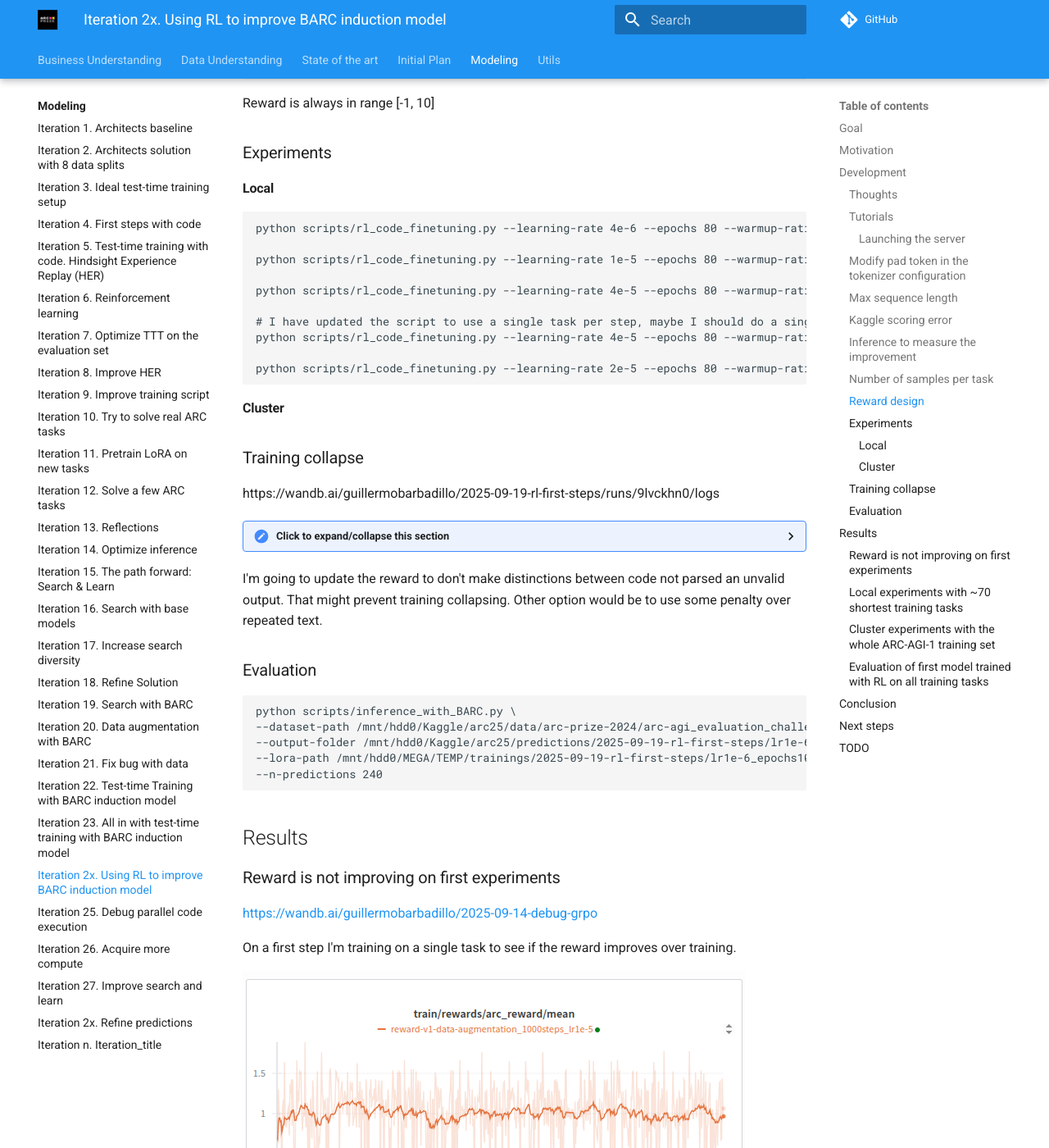
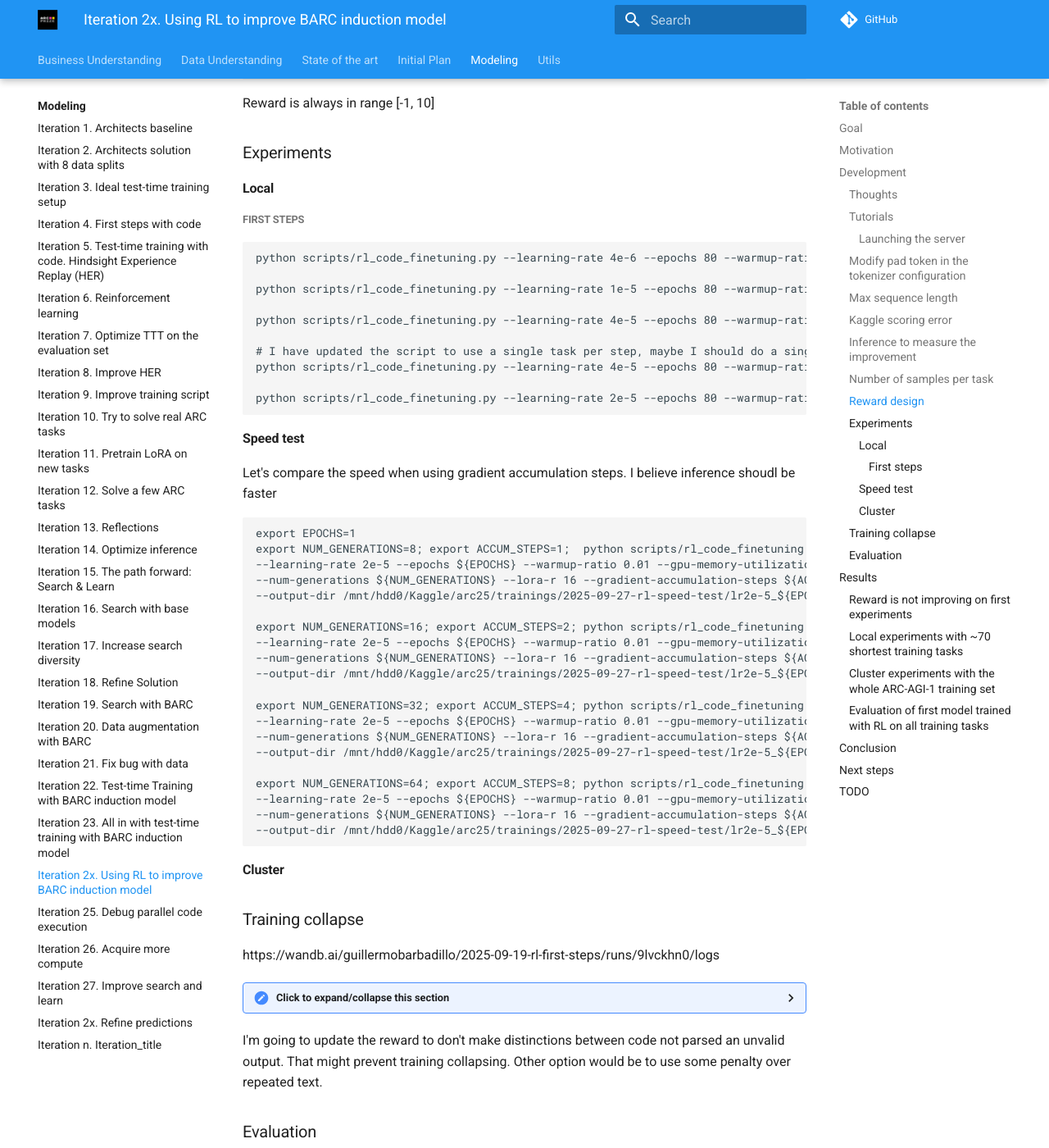
Before and after one commit to ironbar/arc25, an MkDocs documentation site: the page built from docs/modeling/Iteration_24_RL_BARC.md, in a window 1280 px wide and 1400 px high, scrolled down 3719 px. Shown: the whole window at 82% size. Built offline with MkDocs 1.6.1 and Material for MkDocs 9.7.7, drawn with Linux system fonts in a browser that asks for light colours; comment, search, counter and statistics services are not loaded.

Commit message:
started rl speed tests to find the best training configuration

````diff
--- a/docs/modeling/Iteration_24_RL_BARC.md
+++ b/docs/modeling/Iteration_24_RL_BARC.md
@@ -153,6 +153,8 @@ Reward is always in range [-1, 10]
 
 #### Local
 
+##### First steps
+
 ```bash
 python scripts/rl_code_finetuning.py --learning-rate 4e-6 --epochs 80 --warmup-ratio 0.01 --gpu-memory-utilization 0.7 --num-generations 24 --lora-r 32 --output-dir /mnt/hdd0/Kaggle/arc25/trainings/2025-09-15-debug-grpo/lr4e-6_80epochs_24gen_32lora_new-reward
 
@@ -164,6 +166,33 @@ python scripts/rl_code_finetuning.py --learning-rate 4e-5 --epochs 80 --warmup-r
 python scripts/rl_code_finetuning.py --learning-rate 4e-5 --epochs 80 --warmup-ratio 0.01 --gpu-memory-utilization 0.68 --num-generations 16 --lora-r 16 --output-dir /mnt/hdd0/Kaggle/arc25/trainings/2025-09-15-debug-grpo/lr4e-5_80epochs_16gen_4prompts-per-step_16lora_prompt-fix --training-prompts-per-step 4
 
 python scripts/rl_code_finetuning.py --learning-rate 2e-5 --epochs 80 --warmup-ratio 0.01 --gpu-memory-utilization 0.67 --num-generations 16 --lora-r 16 --output-dir /mnt/hdd0/Kaggle/arc25/trainings/2025-09-15-debug-grpo/lr2e-5_80epochs_16gen_4prompts-per-step_16lora_prompt-fix-v2 --training-prompts-per-step 4
+```
+
+#### Speed test
+
+Let's compare the speed when using gradient accumulation steps. I believe inference shoudl be faster
+
+```bash
+export EPOCHS=1
+export NUM_GENERATIONS=8; export ACCUM_STEPS=1;  python scripts/rl_code_finetuning.py \
+--learning-rate 2e-5 --epochs ${EPOCHS} --warmup-ratio 0.01 --gpu-memory-utilization 0.67 \
+--num-generations ${NUM_GENERATIONS} --lora-r 16 --gradient-accumulation-steps ${ACCUM_STEPS} \
+--output-dir /mnt/hdd0/Kaggle/arc25/trainings/2025-09-27-rl-speed-test/lr2e-5_${EPOCHS}epochs_${NUM_GENERATIONS}gen_${ACCUM_STEPS}accum-steps_16lora_RTX3090
+
+export NUM_GENERATIONS=16; export ACCUM_STEPS=2; python scripts/rl_code_finetuning.py \
+--learning-rate 2e-5 --epochs ${EPOCHS} --warmup-ratio 0.01 --gpu-memory-utilization 0.70 \
+--num-generations ${NUM_GENERATIONS} --lora-r 16 --gradient-accumulation-steps ${ACCUM_STEPS} \
+--output-dir /mnt/hdd0/Kaggle/arc25/trainings/2025-09-27-rl-speed-test/lr2e-5_${EPOCHS}epochs_${NUM_GENERATIONS}gen_${ACCUM_STEPS}accum-steps_16lora_RTX3090
+
+export NUM_GENERATIONS=32; export ACCUM_STEPS=4; python scripts/rl_code_finetuning.py \
+--learning-rate 2e-5 --epochs ${EPOCHS} --warmup-ratio 0.01 --gpu-memory-utilization 0.70 \
+--num-generations ${NUM_GENERATIONS} --lora-r 16 --gradient-accumulation-steps ${ACCUM_STEPS} \
+--output-dir /mnt/hdd0/Kaggle/arc25/trainings/2025-09-27-rl-speed-test/lr2e-5_${EPOCHS}epochs_${NUM_GENERATIONS}gen_${ACCUM_STEPS}accum-steps_16lora_RTX3090
+
+export NUM_GENERATIONS=64; export ACCUM_STEPS=8; python scripts/rl_code_finetuning.py \
+--learning-rate 2e-5 --epochs ${EPOCHS} --warmup-ratio 0.01 --gpu-memory-utilization 0.70 \
+--num-generations ${NUM_GENERATIONS} --lora-r 16 --gradient-accumulation-steps ${ACCUM_STEPS} \
+--output-dir /mnt/hdd0/Kaggle/arc25/trainings/2025-09-27-rl-speed-test/lr2e-5_${EPOCHS}epochs_${NUM_GENERATIONS}gen_${ACCUM_STEPS}accum-steps_16lora_RTX3090
 ```
 
 #### Cluster
````
Also changed, not shown: 1 other file.
